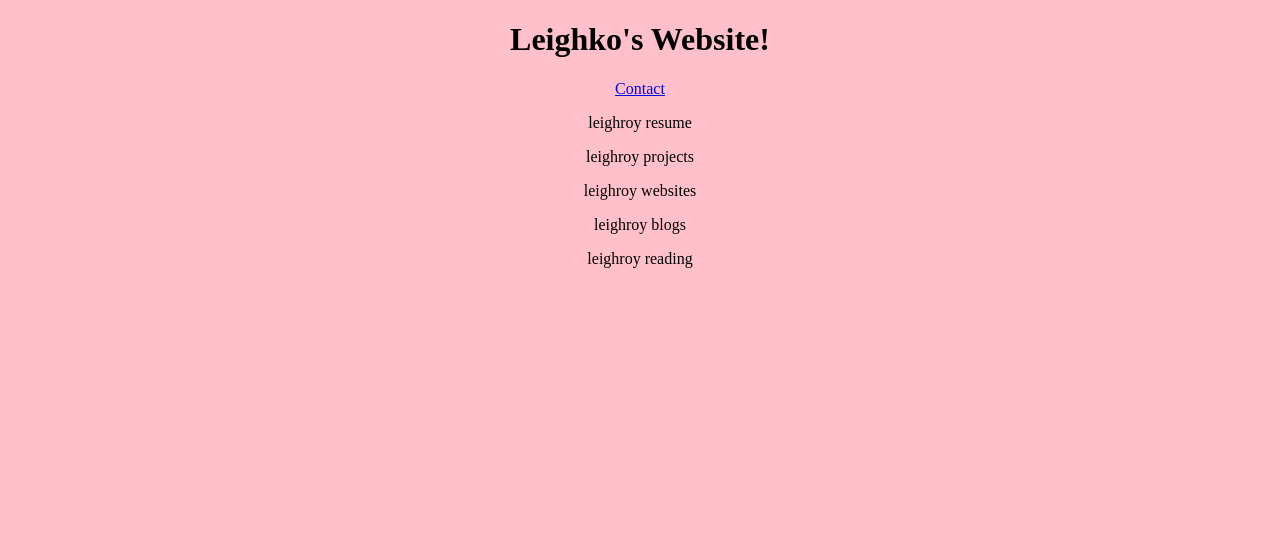
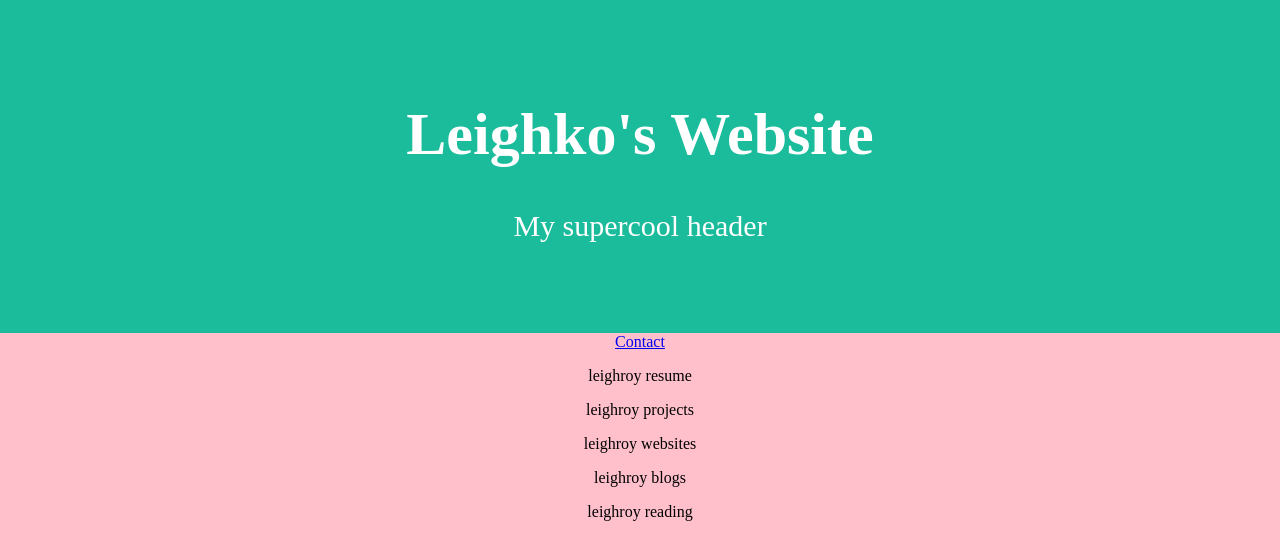
Before and after one commit to leighko/leighko.github.io, a plain HTML site: page index.html in a window 1280 px wide. Drawn offline with Linux system fonts and the light colour scheme.

Commit message:
Styling updates

```diff
--- a/index.html
+++ b/index.html
@@ -7,7 +7,10 @@
     <link rel="stylesheet" href="styles.css">
 </head>
 <body>
-    <h1>Leighko's Website!</h1>
+    <div class="header">
+        <h1>Leighko's Website</h1>
+        <p>My supercool header</p>
+      </div>
     <a href="/contact.html">Contact</a>
     <p>leighroy resume</p>
     <p>leighroy projects</p>
--- a/styles.css
+++ b/styles.css
@@ -3,3 +3,11 @@ body {
     background: pink;
     text-align: center;
 }
+
+.header {
+    padding: 60px;
+    text-align: center;
+    background: #1abc9c;
+    color: white;
+    font-size: 30px;
+  }
```
Also changed, not shown: contact.html (+1 -0 lines).
